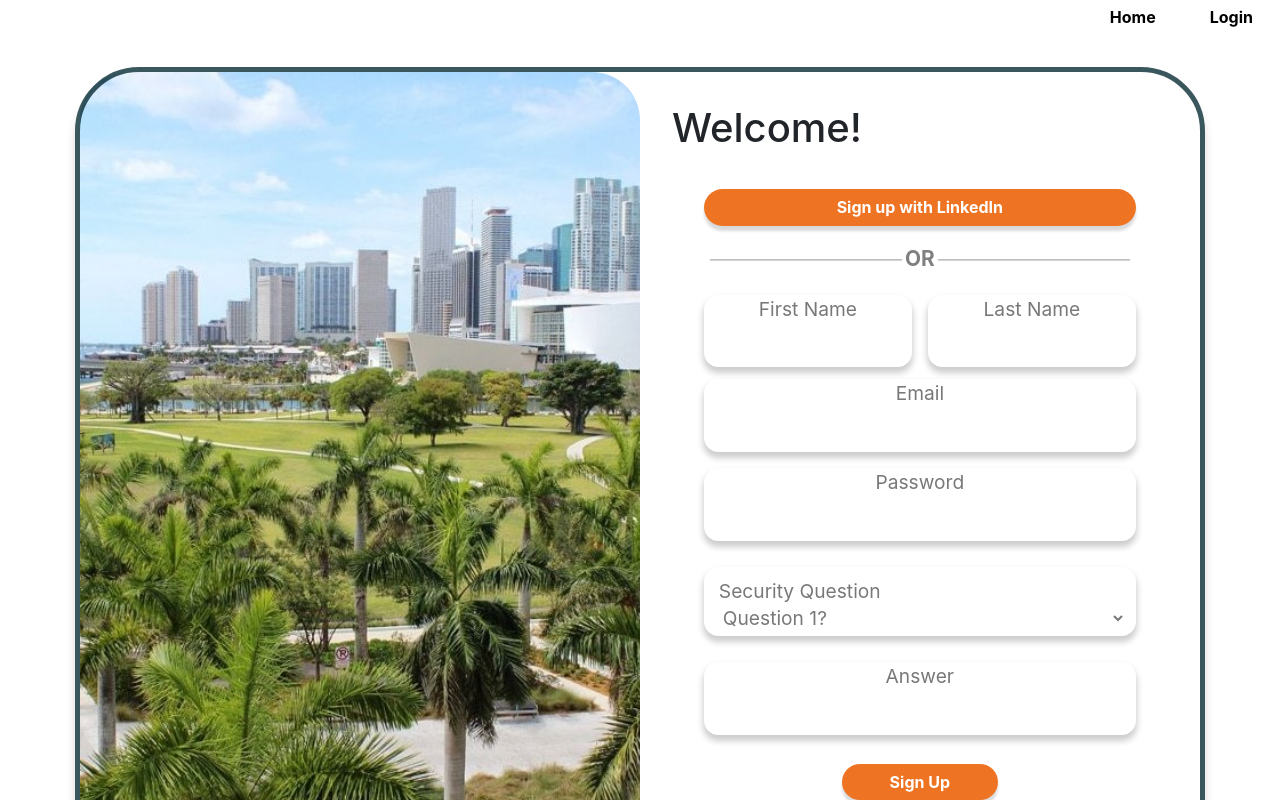
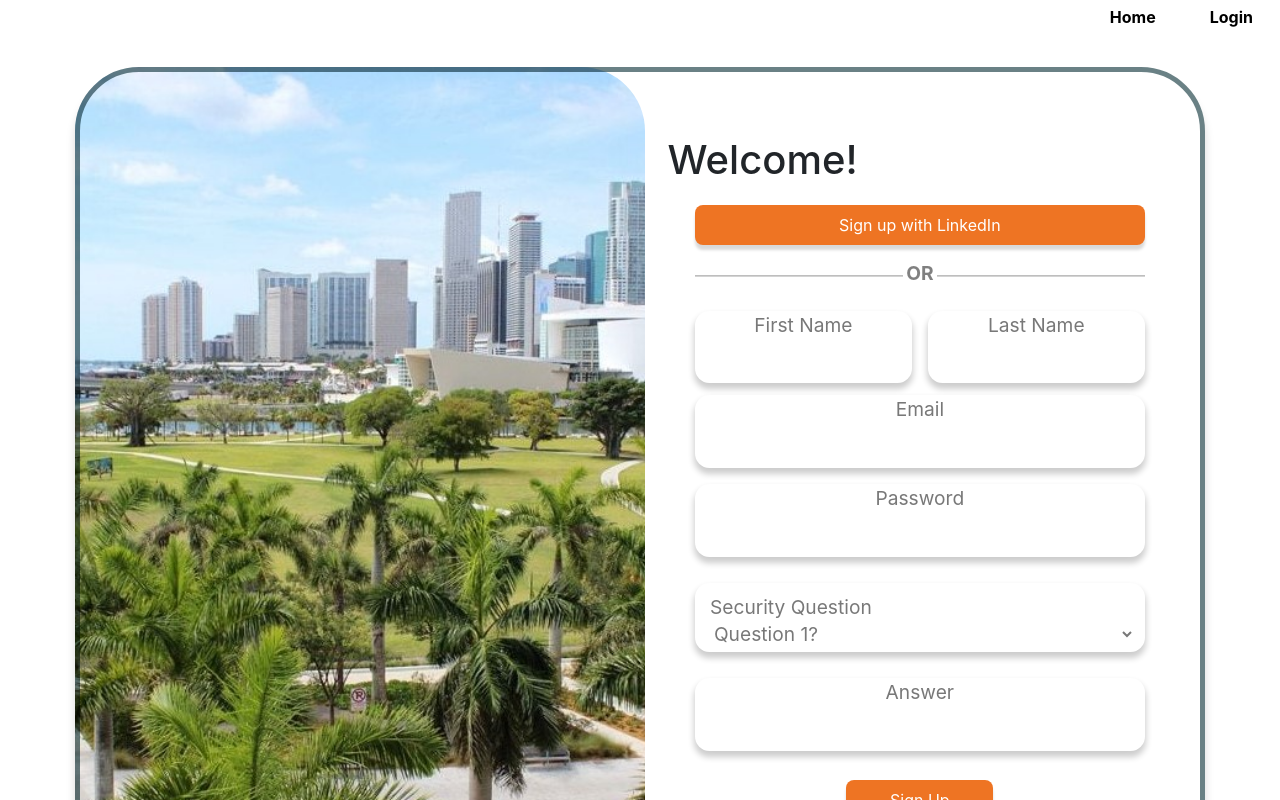
Before and after one commit to livio-zanardo/peoplebudget, a React (Create React App) app in the folder view/: page /register in a window 1280 px wide. Shown: the top 800 px of the page. Built offline with nearby package versions, Linux system fonts and the light colour scheme.

Commit message:
media queries

```diff
--- a/view/src/app/App.css
+++ b/view/src/app/App.css
@@ -4,6 +4,34 @@
   padding: 50px;
   margin: auto;
   height: auto;
-  border-width:1px;
-  border-style:solid;
+  border-width: 1px;
+  border-style: solid;
 }
+
+.button {
+  background-color: #ee7423;
+  width: 100%;
+  height: auto;
+  padding: .5em;
+  font-size: 1em;
+  color: white;
+  border: none;
+  border-radius: 1vh; /*ask team for standard*/
+  box-shadow: 0px 5px 3px rgba(0, 0, 0, 0.15);
+}
+
+/* Extra small devices (phones, 600px and down) */
+@media only screen and (max-width: 600px) {
+}
+/* Small devices (portrait tablets and large phones, 600px and up) */
+@media only screen and (min-width: 600px) {
+}
+/* Medium devices (landscape tablets, 768px and up) */
+@media only screen and (min-width: 768px) {
+}
+/* Large devices (laptops/desktops, 992px and up) */
+@media only screen and (min-width: 992px) {
+}
+/* Extra large devices (large laptops and desktops, 1200px and up) */
+@media only screen and (min-width: 1200px) {
+}
--- a/view/src/components/RegistrationComp/index.jsx
+++ b/view/src/components/RegistrationComp/index.jsx
@@ -1,22 +1,18 @@
 import React, { useState, useRef } from 'react';
 import Input from '../Inputv3/index';
 import Select from '../Dropdown/index';
-import Button from '../Button/index';
 import Navbar from '../Navbar/index';
 import axios from 'axios';
 import { Form, FormGroup, Label } from 'reactstrap';
 import { Redirect } from 'react-router';
 import { Link } from 'react-router-dom';
-import Card from '../Card/index';
 import {
-    card,
     nav,
     imageContainer,
     container,
     wrapper,
     compContainer,
     welcome,
-    button,
     hr,
     or,
     linkedinSignIn,
@@ -46,17 +42,7 @@ const RegistrationComp = () => {
                     </div>
                     <div className={`${linkedinSignIn}`}>
                         <Link to="/register">
-                            <Button
-                                className={`${button}`}
-                                color="#ee7423"
-                                radius="5em"
-                                sidePadding="3em"
-                                centerPadding=".4em"
-                                shadow
-                                width="27rem"
-                            >
-                                Sign up with LinkedIn
-                            </Button>
+                            <button className="button">Sign up with LinkedIn</button>
                         </Link>
                     </div>
                     <div className={`${lineContainer}`}>
@@ -100,16 +86,7 @@ const RegistrationComp = () => {
                         />
                         <div className={`${signup}`}>
                             <Link to="/register">
-                                <Button
-                                    className={`${button}`}
-                                    color="#ee7423"
-                                    radius="5em"
-                                    sidePadding="3em"
-                                    centerPadding=".4em"
-                                    shadow
-                                >
-                                    Sign Up
-                                </Button>
+                                <button className="button">Sign Up</button>
                             </Link>
                             <Link className={`${linkText}`} to="/login">
                                 Already a member?
--- a/view/src/components/RegistrationComp/index.module.css
+++ b/view/src/components/RegistrationComp/index.module.css
@@ -1,40 +1,32 @@
+/* Extra small devices (phones, 600px and down) */
+@media screen and (min-width: 300px) {
     .nav {
         grid-column: 1/4;
-    padding-bottom: 1.5rem;
+        padding-bottom: 1rem;
     }
 
     .container {
         display: grid;
         grid-template-columns: 1fr 15fr 1fr;
         grid-column: 2/ 3;
-    padding-bottom: 4rem;
+        padding-bottom: 3rem;
     }
 
     .wrapper {
         display: grid;
-    grid-template-columns: repeat(2, 1fr);
+        grid-template-columns: 100%;
         border-radius: 4em;
-    min-height: 100% !important;
         border-style: solid;
         border-width: thick;
-    border-color: rgb(08, 46, 52, 0.8);
+        border-color: rgb(08, 46, 52, 0.6);
         box-shadow: 0px 10px 10px 0px rgb(218, 218, 218);
         grid-column: 2/3;
     }
 
-.imageContainer {
-    overflow: hidden;
-    background-image: url('../../AirlinesArena.jpg');
-    background-size: cover;
-    background-repeat: no-repeat;
-    border-radius: 3em;
-    mix-blend-mode: multiply;
-}
-
     .compContainer {
         display: grid;
-    margin: 2rem 0rem;
-    grid-template-rows: 4.5rem 2rem 3rem 4.5rem 4fr;
+        margin: 3rem 2rem;
+        grid-template-rows: 3.5rem 2rem 3rem 4.5rem 4fr;
         grid-template-columns: 1fr 1fr 7fr 2fr;
         row-gap: 0.8rem;
     }
@@ -44,26 +36,9 @@
         grid-column: 2/ 5;
     }
 
-.button {
-    color: '#ee7423';
-    border-radius: 5em;
-}
-
     .linkedinSignIn {
-    justify-self: center;
         grid-column: 3/4;
         text-transform: capitalize;
-}
-
-.card {
-    display: grid;
-    position: relative;
-    grid-template-columns: repeat(2, 1fr);
-    border-radius: 4em;
-    min-height: 100% !important;
-    border-style: solid;
-    border-width: thick;
-    border-color: rgb(08, 46, 52, 0.8);
     }
 
     .lineContainer {
@@ -74,7 +49,7 @@
 
     .hr {
         height: 1px;
-    width: 12rem;
+        width: 10rem;
         background-color: lightgray;
         grid-row: 3/4;
     }
@@ -82,7 +57,7 @@
     .or {
         color: gray;
         font-weight: bolder;
-    font-size: 1.3em;
+        font-size: 1.2em;
         grid-row: 3/4;
         padding: 0rem 0.2rem;
     }
@@ -105,9 +80,67 @@
         padding-top: 0.8rem;
         grid-template-rows: 1fr 1fr;
         gap: 0.5rem;
-    justify-items: center;
+        justify-self: center;
     }
 
     .linkText {
         color: grey;
     }
+}
+
+/* Small devices (portrait tablets and large phones, 600px and up) */
+@media screen and (min-width: 600px) {
+    .compContainer {
+        margin: 3rem 3rem;
+    }
+
+    .hr {
+        width: 14.5rem;
+    }
+}
+
+/* Large devices (laptops/desktops, 992px and up) */
+@media screen and (min-width: 992px) {
+    .nav {
+        grid-column: 1/4;
+        padding-bottom: 1.5rem;
+    }
+
+    .container {
+        padding-bottom: 4rem;
+    }
+
+    .wrapper {
+        grid-template-columns: 50% 50%;
+    }
+
+    .imageContainer {
+        margin: -0.3rem;
+        overflow: hidden;
+        background-image: url('../../AirlinesArena.jpg');
+        background-size: cover;
+        background-repeat: no-repeat;
+        border-radius: 4em;
+        mix-blend-mode: multiply;
+    }
+
+    .compContainer {
+        margin: 4rem 0rem;
+        row-gap: 0.7rem;
+    }
+
+    .hr {
+        width: 9.5rem;
+    }
+}
+
+/* Large devices (laptops/desktops, 1200px and up) */
+@media screen and (min-width: 1200px) {
+    .compContainer {
+        row-gap: 0.8rem;
+    }
+
+    .hr {
+        width: 13rem;
+    }
+}
```
Lines whose indentation alone changed are shown as unchanged.
